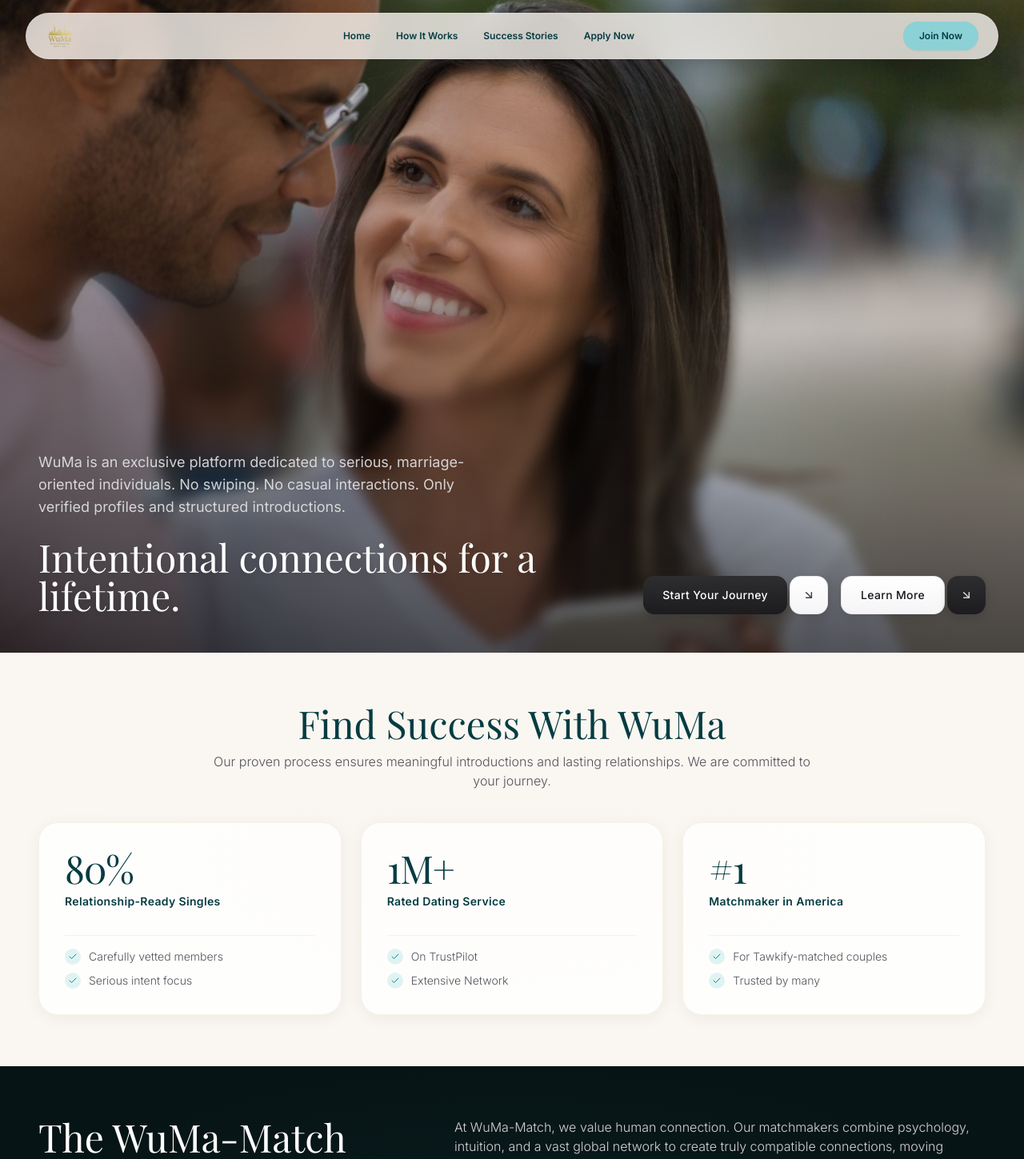
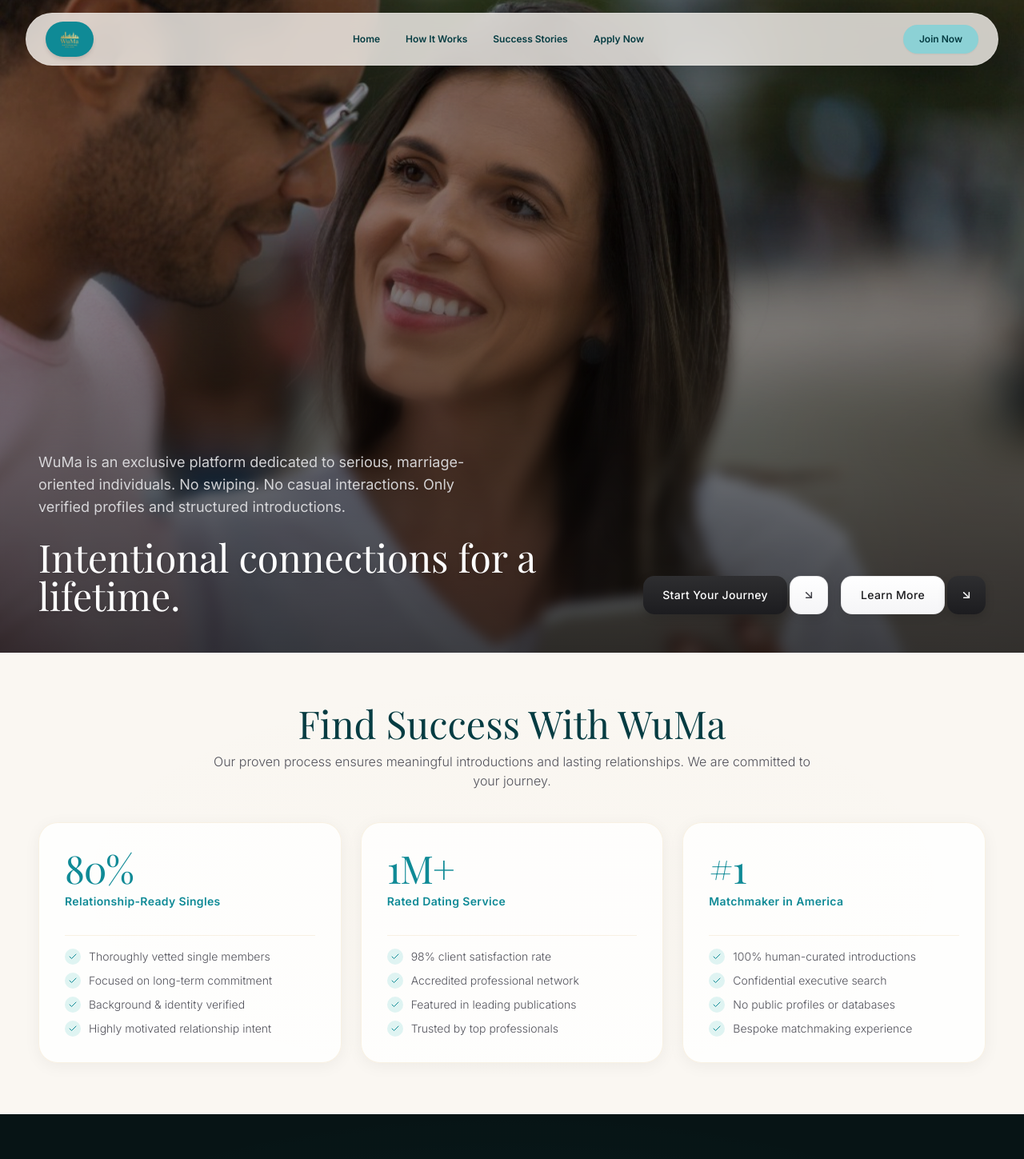
Before and after one commit to RaiNoumanMansab/wumamatchfigma, a React (Vite) app: page / in a window 1280 px wide. Shown: the top 1449 px of the page at 80% size. Built offline with nearby package versions, Linux system fonts and the light colour scheme; a web font is replaced by a local one.

Commit message:
new changes

```diff
--- a/src/components/layout/Footer.tsx
+++ b/src/components/layout/Footer.tsx
@@ -63,17 +63,17 @@
       <div className="max-w-7xl mx-auto grid grid-cols-1 md:grid-cols-3">
 
         {/* Column 1 - Logo */}
-        <div className="py-12 md:py-16 px-6 sm:px-12 flex flex-col items-start justify-center text-left">
-          {/* Brand Logo (Enlarged size) */}
+        <div className="py-8 md:py-12 px-6 sm:px-12 flex flex-col items-start justify-start text-left">
+          {/* Brand Logo */}
           <img
             src={logoImg}
             alt="WuMa Matchmaking"
-            className="h-24 sm:h-28 w-auto object-contain filter brightness-95"
+            className="h-20 sm:h-24 w-auto object-contain filter brightness-95"
           />
         </div>
 
         {/* Column 2 - Social Links */}
-        <div className="py-12 md:py-16 px-6 sm:px-12 flex flex-col items-start justify-center text-left">
+        <div className="py-8 md:py-12 px-6 sm:px-12 flex flex-col items-start justify-start text-left">
           {/* Vertical Social Links list */}
           <div className="flex flex-col gap-4 font-sans text-xs sm:text-sm text-zinc-700 font-medium">
             {socialLinks.map((link) => (
@@ -92,7 +92,7 @@
         </div>
 
         {/* Column 3 - Contact Us */}
-        <div className="py-12 md:py-16 px-6 sm:px-12 flex flex-col items-start justify-center text-left">
+        <div className="py-8 md:py-12 px-6 sm:px-12 flex flex-col items-start justify-start text-left">
           <div className="space-y-4 w-full">
             <h4 className="text-[11px] font-sans font-bold tracking-[0.2em] uppercase text-[#053C42]">
               Contact Us
@@ -117,7 +117,7 @@
       </div>
 
       {/* Sub-footer bottom bar */}
-      <div className="py-6 px-6 sm:px-12 bg-[#FAF7F2]">
+      <div className="py-4 px-6 sm:px-12 bg-[#FAF7F2]">
         <div className="max-w-7xl mx-auto flex flex-col sm:flex-row items-center justify-between gap-4 text-[11px] font-sans tracking-wide text-zinc-500 font-medium">
           <p>©{currentYear} WuMa-Match, Inc. All Rights Reserved.</p>
           <a
--- a/src/components/layout/Navbar.tsx
+++ b/src/components/layout/Navbar.tsx
@@ -18,12 +18,12 @@
         className="max-w-7xl mx-auto bg-[#FAF7F2]/80 backdrop-blur-md border border-white/20 rounded-full shadow-luxury px-4 sm:px-6 py-2.5 flex items-center justify-between pointer-events-auto transition-all duration-300"
       >
 
-        {/* Left: Logo */}
-        <a href="#home" className="flex items-center group">
+        {/* Left: Logo wrapped in brand teal background */}
+        <a href="#home" className="flex items-center group bg-[#0F8A96] px-4 py-2 rounded-full shadow-md transition-all duration-300 hover:bg-[#0E7A85] pointer-events-auto">
           <img
             src={logoImg}
             alt="WuMa Matchmaking"
-            className="h-8 sm:h-9 w-auto object-contain transition-transform duration-300 group-hover:scale-105"
+            className="h-6 sm:h-7 w-auto object-contain transition-transform duration-300 group-hover:scale-105"
           />
         </a>
 
--- a/src/components/sections/HeroSection.tsx
+++ b/src/components/sections/HeroSection.tsx
@@ -21,14 +21,14 @@
           alt="WuMa Matchmaking Blurred"
           className="absolute inset-0 w-full h-full object-cover object-[center_32%] filter blur-[8px] scale-[1.02] pointer-events-none select-none"
           style={{
-            WebkitMaskImage: 'linear-gradient(to top, rgba(0, 0, 0, 1) 0%, rgba(0, 0, 0, 1) 35%, rgba(0, 0, 0, 0) 75%)',
-            maskImage: 'linear-gradient(to top, rgba(0, 0, 0, 1) 0%, rgba(0, 0, 0, 1) 35%, rgba(0, 0, 0, 0) 75%)',
+            WebkitMaskImage: 'linear-gradient(to top, rgba(0, 0, 0, 1) 0%, rgba(0, 0, 0, 1) 30%, rgba(0, 0, 0, 0) 70%)',
+            maskImage: 'linear-gradient(to top, rgba(0, 0, 0, 1) 0%, rgba(0, 0, 0, 1) 30%, rgba(0, 0, 0, 0) 70%)',
           }}
         />
 
-        {/* Soft dark overlays restricted to bottom-left to maintain natural photo colors while keeping white text legible */}
-        <div className="absolute inset-0 bg-gradient-to-r from-black/40 via-black/10 to-transparent" />
-        <div className="absolute inset-0 bg-gradient-to-t from-black/60 via-transparent to-transparent" />
+        {/* Black color overlay (solid 30% + vertical gradient) on top of the image and blur */}
+        <div className="absolute inset-0 bg-black/30" />
+        <div className="absolute inset-0 bg-gradient-to-t from-black/60 via-black/15 to-black/10" />
       </div>
 
       {/* Hero Content Container - Pushed to the bottom */}
@@ -63,11 +63,11 @@
 
             {/* Button 2: Learn More (Light) */}
             <a href="#about" className="flex items-stretch gap-[3px] group hover:scale-[1.02] active:scale-[0.98] transition-all duration-300">
-              <span className="h-12 bg-gradient-to-b from-white to-[#F5F5F7] text-zinc-900 border border-zinc-200/80 px-6 text-xs sm:text-sm font-medium tracking-wide flex items-center rounded-[14px] shadow-[0_4px_12px_rgba(0,0,0,0.08)] group-hover:from-[#F9F9FB] group-hover:to-[#EDEDF0] transition-all duration-300">
+              <span className="h-12 bg-gradient-to-b from-white to-[#F5F5F7] text-[#1C1C1F] border border-zinc-200/80 px-6 text-xs sm:text-sm font-medium tracking-wide flex items-center rounded-[14px] shadow-[0_4px_12px_rgba(0,0,0,0.08)] group-hover:from-[#F9F9FB] group-hover:to-[#EDEDF0] transition-all duration-300">
                 Learn More
               </span>
               <span className="h-12 w-12 bg-gradient-to-b from-[#2E2E30] to-[#1C1C1F] text-white flex items-center justify-center rounded-[14px] shadow-[0_4px_12px_rgba(0,0,0,0.15)] group-hover:from-[#252527] group-hover:to-[#121214] transition-all duration-300">
-                <ArrowDownRight className="w-4 h-4 text-zinc-300 stroke-[2.2]" />
+                <ArrowDownRight className="w-4 h-4 text-white stroke-[2.2]" />
               </span>
             </a>
 
--- a/src/components/sections/StatsBanner.tsx
+++ b/src/components/sections/StatsBanner.tsx
@@ -6,17 +6,32 @@
     {
       metric: '80%',
       label: 'Relationship-Ready Singles',
-      bullets: ['Carefully vetted members', 'Serious intent focus'],
+      bullets: [
+        'Thoroughly vetted single members',
+        'Focused on long-term commitment',
+        'Background & identity verified',
+        'Highly motivated relationship intent'
+      ],
     },
     {
       metric: '1M+',
       label: 'Rated Dating Service',
-      bullets: ['On TrustPilot', 'Extensive Network'],
+      bullets: [
+        '98% client satisfaction rate',
+        'Accredited professional network',
+        'Featured in leading publications',
+        'Trusted by top professionals'
+      ],
     },
     {
       metric: '#1',
       label: 'Matchmaker in America',
-      bullets: ['For Tawkify-matched couples', 'Trusted by many'],
+      bullets: [
+        '100% human-curated introductions',
+        'Confidential executive search',
+        'No public profiles or databases',
+        'Bespoke matchmaking experience'
+      ],
     },
   ];
 
@@ -44,10 +59,10 @@
             >
               {/* Top Section */}
               <div>
-                <span className="block font-serif text-4xl sm:text-5xl font-light text-[#053C42] mb-2 tracking-tight">
+                <span className="block font-serif text-4xl sm:text-5xl font-light text-[#0F8A96] mb-2 tracking-tight">
                   {card.metric}
                 </span>
-                <span className="block text-xs sm:text-sm text-[#053C42] font-semibold tracking-wide mb-4">
+                <span className="block text-xs sm:text-sm text-[#0F8A96] font-semibold tracking-wide mb-4">
                   {card.label}
                 </span>
               </div>
```
